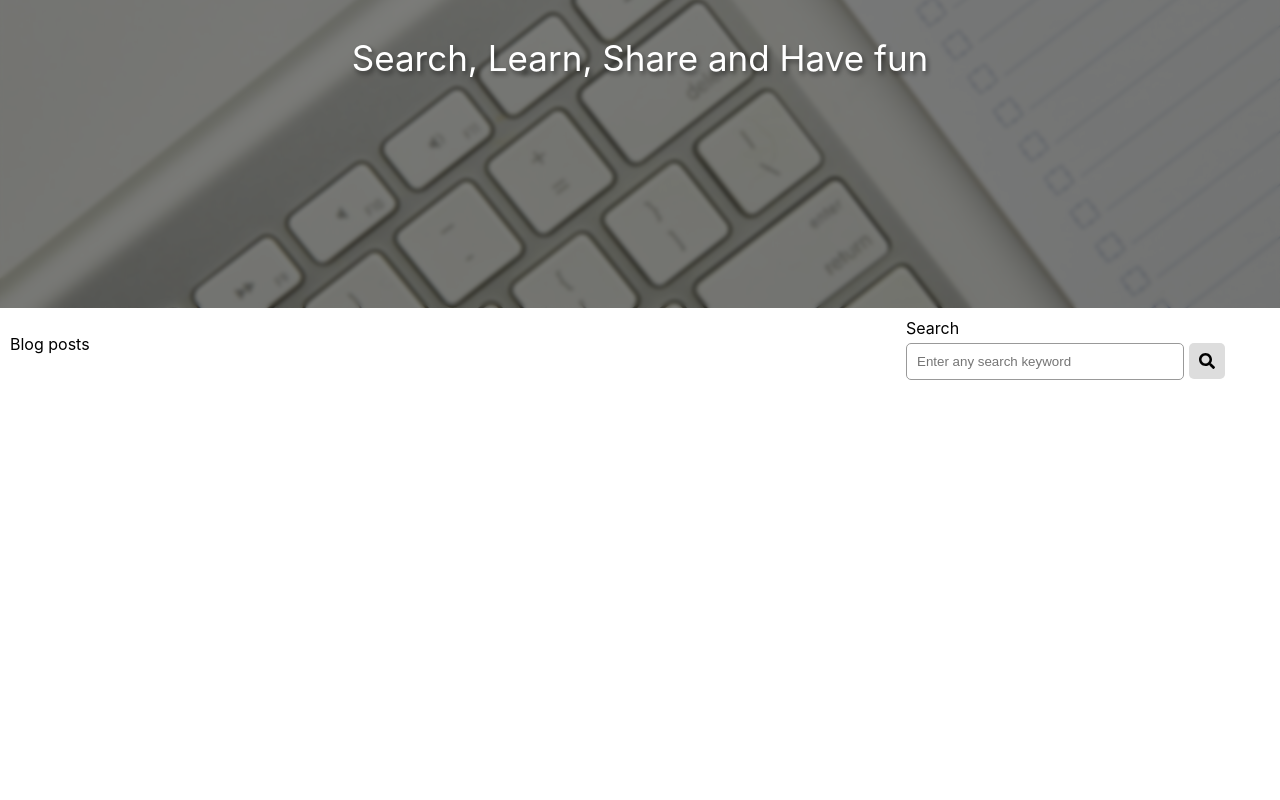
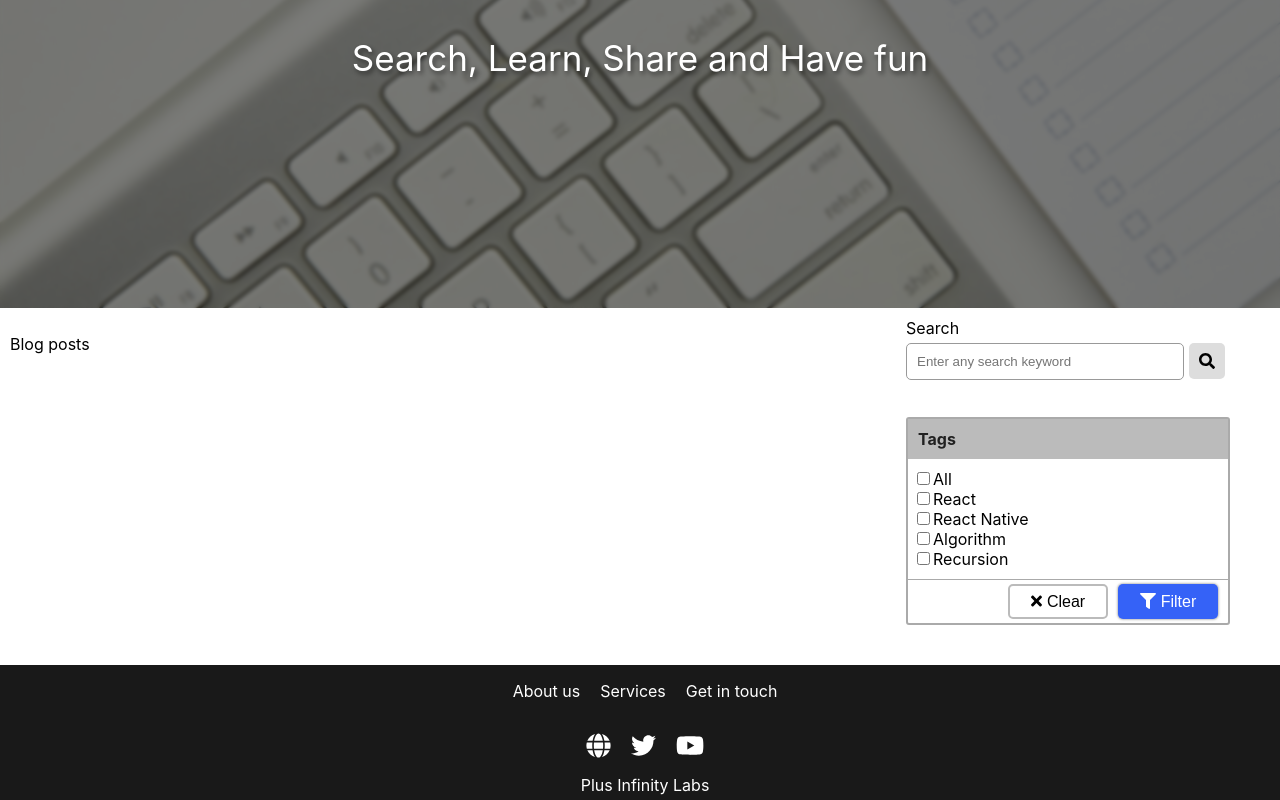
Before and after one commit to GowshikPrabhu/pi-labs-blog, a React (Create React App) app: page / in a window 1280 px wide. Shown: the part 316-1116 px from the top of the page. Before the commit the page ends 800 px from the top, so only its background shows below. Built offline with nearby package versions, Linux system fonts and the light colour scheme.

Commit message:
Add filter and footer to home

```diff
--- a/src/pages/Home/Home.css
+++ b/src/pages/Home/Home.css
@@ -15,6 +15,7 @@
     padding: 5px;
   }
   .toolbar {
-    display: initial;
+    display: flex;
+    flex-direction: column;
   }
 }
--- a/src/pages/Home/Home.js
+++ b/src/pages/Home/Home.js
@@ -1,7 +1,9 @@
 import React, { useState } from 'react';
 import Header from '../../components/Header/Header';
+import Footer from '../../components/Footer/Footer';
 import Landing from './components/Landing/Landing';
 import Searchbar from './components/Searchbar/Searchbar';
+import Filter from './components/Filter/Filter';
 import './Home.css';
 
 const Home = () => {
@@ -34,8 +36,10 @@ const Home = () => {
             onSearchChange={handleSearch}
             onSearchSubmit={handleSearchSubmit}
           />
+          <Filter />
         </div>
       </div>
+      <Footer />
     </div>
   );
 };
```
